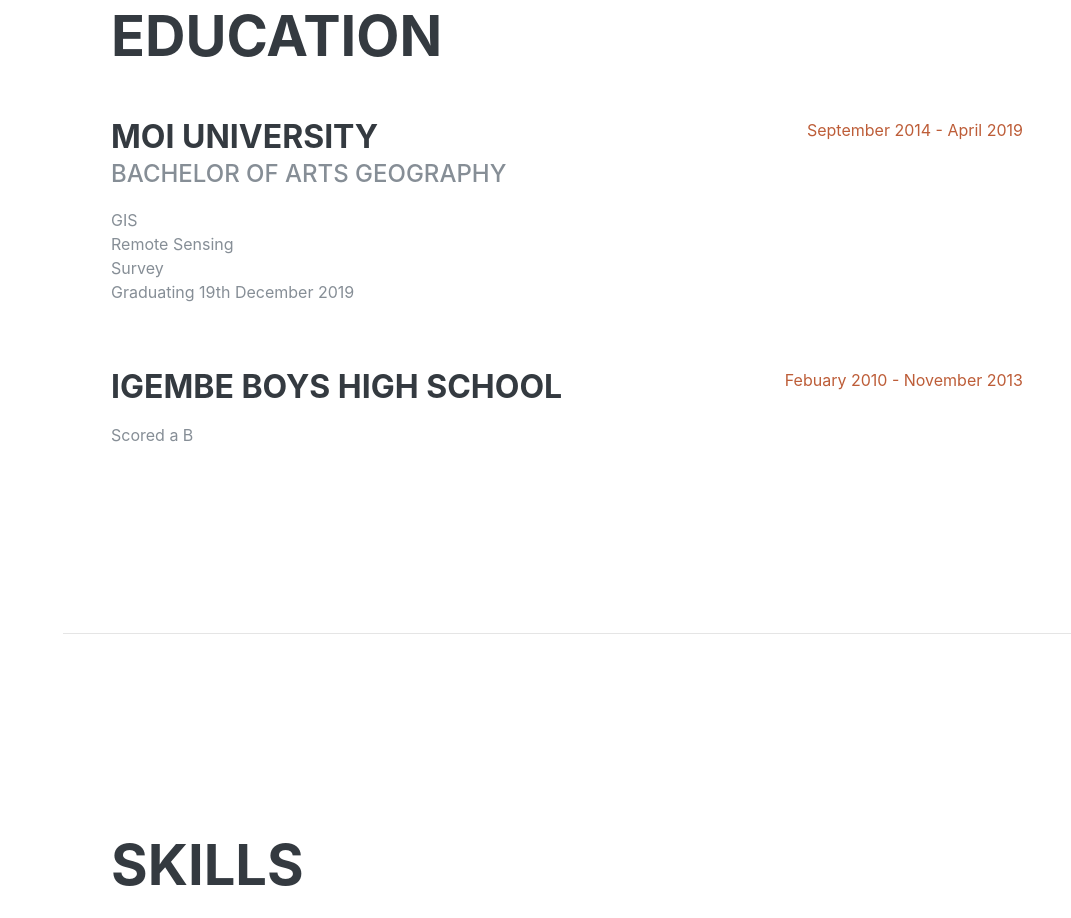
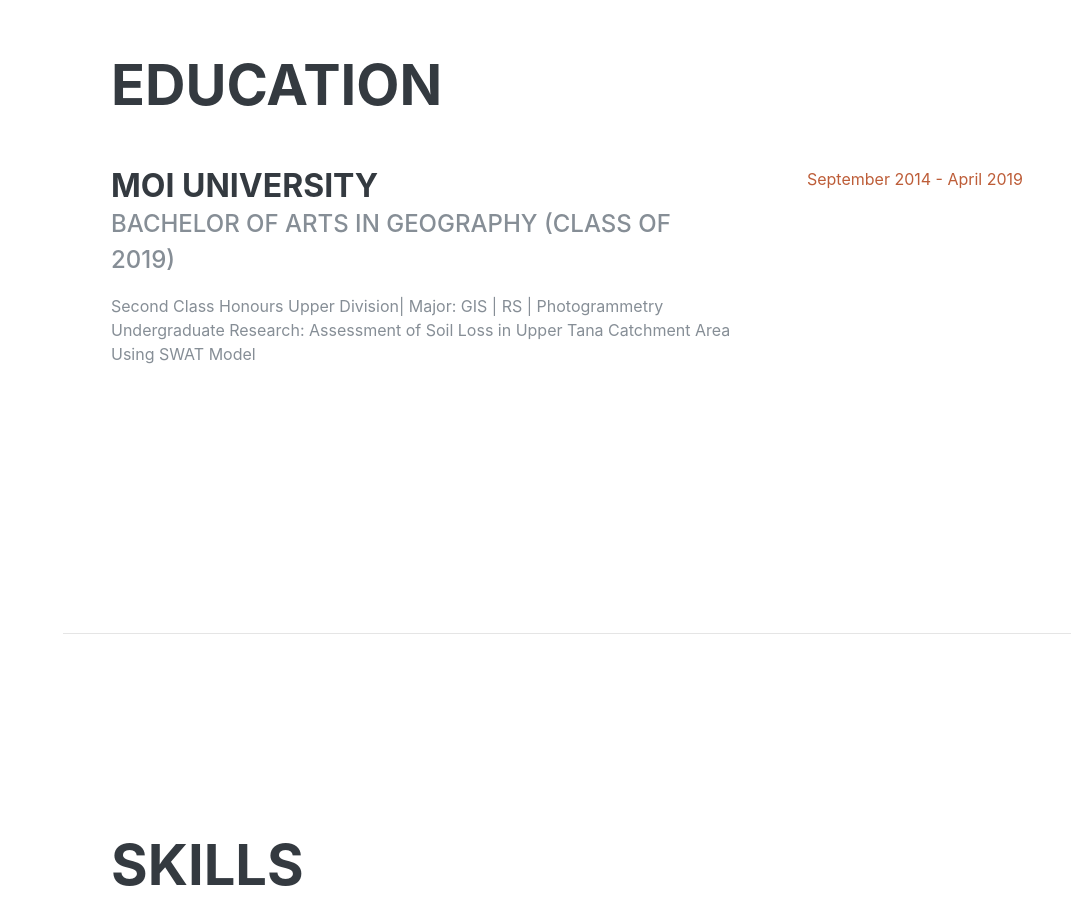
Before and after one commit to Osca-M/osca-m.github.io, a plain HTML site: page index.html in a window 1280 px wide. Shown: the part 2042-2960 px from the top of the page, without its empty margins (209-1280 px from the left). Drawn offline with nearby package versions, Linux system fonts and the light colour scheme; a web font is replaced by a local one.

Commit message:
update the about section

```diff
--- a/index.html
+++ b/index.html
@@ -162,25 +162,12 @@
                 <div class="resume-item d-flex flex-column flex-md-row mb-5">
                     <div class="resume-content mr-auto">
                         <h3 class="mb-0">Moi University</h3>
-                        <div class="subheading mb-3">Bachelor of Arts Geography</div>
-                        <div>GIS</div>
-                        <div>Remote Sensing</div>
-                        <div>Survey</div>
-                        <p>Graduating 19th December 2019</p>
+                        <div class="subheading mb-3">Bachelor of Arts in Geography (Class of 2019)</div>
+                        <div>Second Class Honours Upper Division| Major: GIS | RS | Photogrammetry</div>
+                        <div>Undergraduate Research: Assessment of Soil Loss in Upper Tana Catchment Area Using SWAT Model</div>
                     </div>
                     <div class="resume-date text-md-right">
                         <span class="text-primary">September 2014 - April 2019</span>
-                    </div>
-                </div>
-
-                <div class="resume-item d-flex flex-column flex-md-row">
-                    <div class="resume-content mr-auto">
-                        <h3 class="mb-0">Igembe Boys High School</h3>
-                        <div class="subheading mb-3"></div>
-                        <p>Scored a B</p>
-                    </div>
-                    <div class="resume-date text-md-right">
-                        <span class="text-primary">Febuary 2010 - November 2013</span>
                     </div>
                 </div>
 
```
